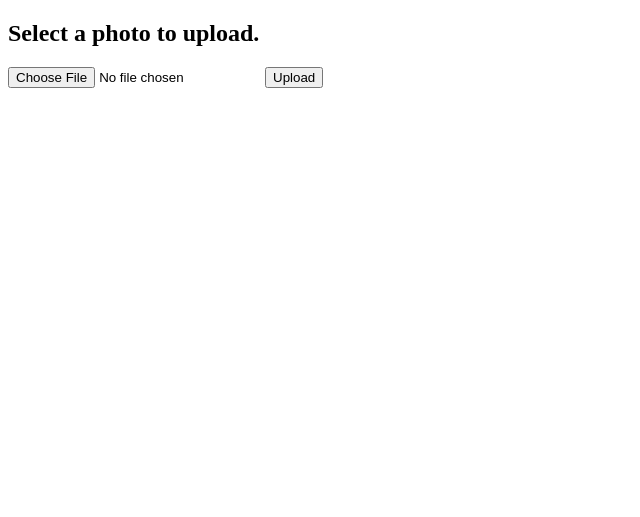
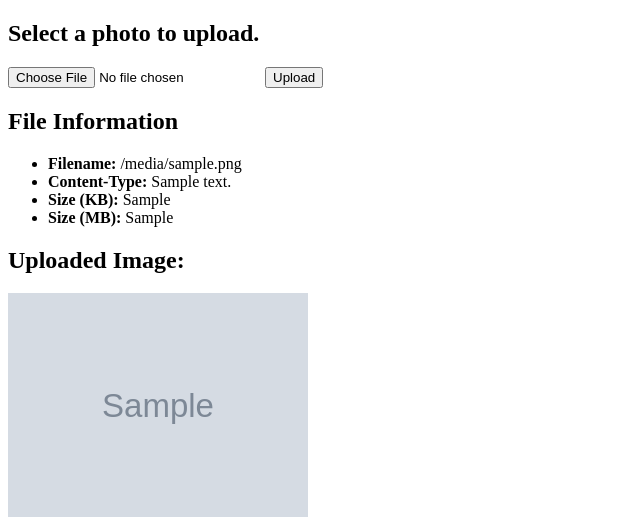
Before and after one commit to SatyamDevX/PhotoVault, a Flask app: template photovault/templates/index.html in a window 1280 px wide. Shown: the top 517 px of the page, without its empty margins (0-640 px from the left). Run offline with Flask 3, Linux system fonts and the light colour scheme; the template is opened without the code that fills it: most values are stand-ins (such as "Sample title", 1, 10 or a date in 2020); grey boxes marked "Sample" are stand-in pictures.

Commit message:
file uploading, file info and preview of file(img) implemented

```diff
--- a/photovault/app.py
+++ b/photovault/app.py
@@ -1,7 +1,10 @@
 from flask import Flask, render_template, request, flash, redirect
 from flask import abort
 
+from werkzeug.utils import secure_filename
 from werkzeug.exceptions import RequestEntityTooLarge
+
+import os
 
 app = Flask(__name__)
 
@@ -31,21 +34,32 @@ def upload_image():
 
    file = request.files.get('file')
 
-   if file:
-      content = file.read()
-      size_bytes = len(content)
+   #file information
+   content = file.read()
+   # size_bytes = len(content)
 
+   file.stream.seek(0)  # Reset stream if needed later
+   if file and allowed_file(file.filename):
+      filename = secure_filename(file.filename)
+      file.save(os.path.join(app.config['UPLOAD_FOLDER'], filename))
+      flash('File successfully uploaded')
+
+      # Get file size
+      size_bytes = os.path.getsize(os.path.join(app.config['UPLOAD_FOLDER'], filename))
+
+      #file information
       file_info = {
          'filename': file.filename,
          'content_type': file.content_type,
          'size_kb': round(size_bytes / 1024, 2),
          'size_mb': round(size_bytes / (1024 * 1024), 2)
       }
+      return render_template('index.html', filename=filename, file_info=file_info)
 
-      file.stream.seek(0)  # Reset stream if needed later
-      return file_info
-   else:
-      return {'error': 'No file uploaded'}
+   flash('Allowed file types are: png, jpg, jpeg, gif')
+   return redirect(request.url)
+
+
 
 # Custom Error Handler for Large Files
 @app.errorhandler(RequestEntityTooLarge)
--- a/photovault/templates/index.html
+++ b/photovault/templates/index.html
@@ -18,5 +18,21 @@
       </form>
    </div>
 
+   {% if file_info %}
+   <h2>File Information</h2>
+   <ul>
+      <li><strong>Filename:</strong> {{ file_info.filename }}</li>
+      <li><strong>Content-Type:</strong> {{ file_info.content_type }}</li>
+      <li><strong>Size (KB):</strong> {{ file_info.size_kb }}</li>
+      <li><strong>Size (MB):</strong> {{ file_info.size_mb }}</li>
+   </ul>
+   {% endif %}
+
+
+   {% if filename %}
+      <h2>Uploaded Image:</h2>
+      <img src="{{ url_for('static', filename='uploads/' + filename) }}" width="300">
+   {% endif %}
+
 </body>
 </html>
```
